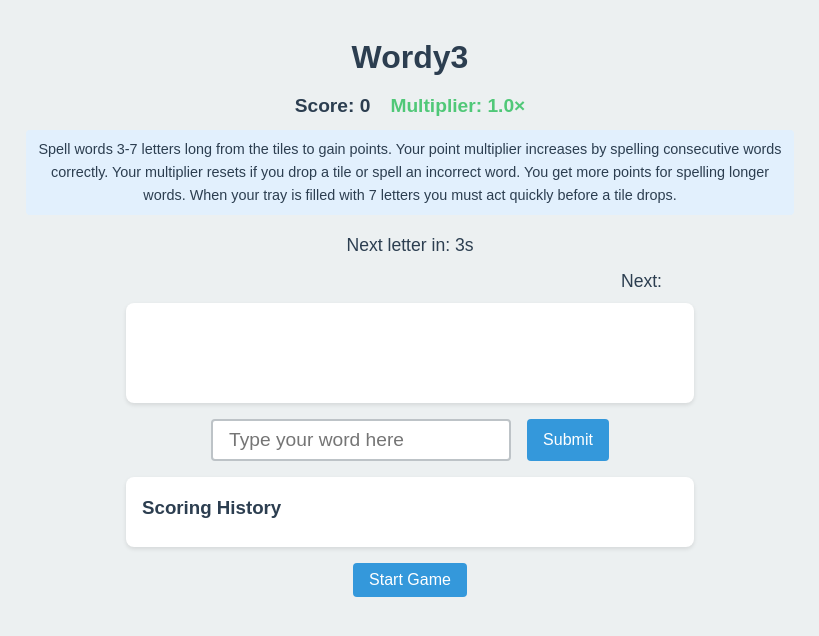
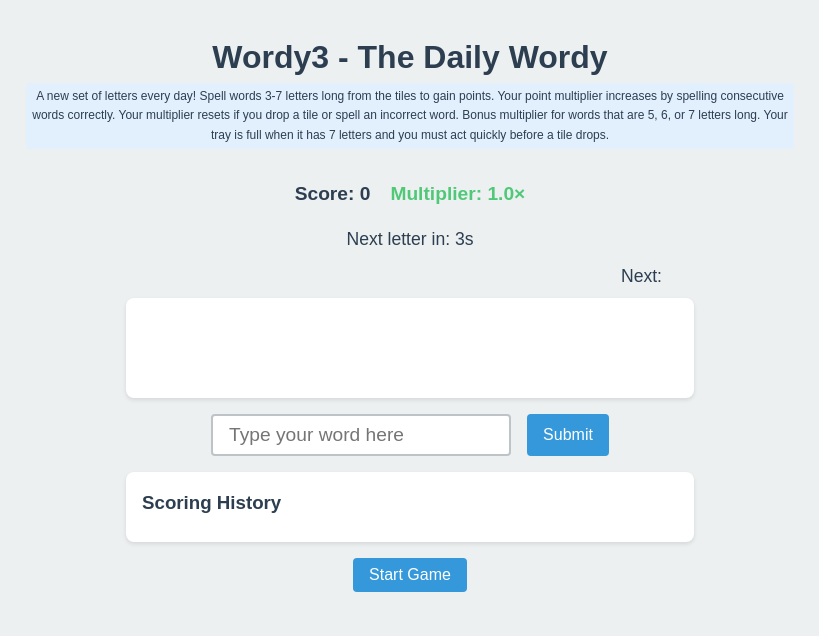
Before and after one commit to schulmn/wordy3, a website built with Vite: page src/index.html in a window 1280 px wide. Shown: the whole page, without its empty margins (230-1049 px from the left). Built offline with nearby package versions, Linux system fonts and the light colour scheme; no server answers.

```diff
--- a/src/index.html
+++ b/src/index.html
@@ -3,7 +3,7 @@
 <head>
     <meta charset="UTF-8">
     <meta name="viewport" content="width=device-width, initial-scale=1.0">
-    <title>Wordy3</title>
+    <title>Wordy3 - The Daily Wordy</title>
     <link rel="stylesheet" href="styles/main.css">
 </head>
 <body>
@@ -46,13 +46,13 @@
     <div id="error-message" class="error-message hidden"></div>
     <div class="game-container">
         <header>
-            <h1>Wordy3</h1>
+            <h1>Wordy3 - The Daily Wordy</h1>
+            <div class="daily-info">
+                <p>A new set of letters every day! Spell words 3-7 letters long from the tiles to gain points. Your point multiplier increases by spelling consecutive words correctly. Your multiplier resets if you drop a tile or spell an incorrect word. Bonus multiplier for words that are 5, 6, or 7 letters long. Your tray is full when it has 7 letters and you must act quickly before a tile drops.</p>
+            </div>
             <div class="game-info">
                 <div class="score-display">Score: <span id="score">0</span></div>
                 <div class="multiplier-display">Multiplier: <span id="current-multiplier">1.0</span>×</div>
-            </div>
-            <div class="daily-info">
-                <p>Spell words 3-7 letters long from the tiles to gain points. Your point multiplier increases by spelling consecutive words correctly. Your multiplier resets if you drop a tile or spell an incorrect word. You get more points for spelling longer words. When your tray is filled with 7 letters you must act quickly before a tile drops.</p>
             </div>
         </header>
 
--- a/src/styles/main.css
+++ b/src/styles/main.css
@@ -33,6 +33,10 @@
     margin-bottom: 1rem;
 }
 
+header h1 {
+    margin-bottom: 0; /* Remove bottom margin */
+}
+
 h1 {
     color: var(--primary-color);
     margin-bottom: 0.5rem;
@@ -43,7 +47,7 @@
     gap: 20px;
     align-items: center;
     justify-content: center;
-    margin-bottom: 0.5rem;
+    margin-top: 30px; /* Add more space between the directions and the score/multiplier line */
 }
 
 .score-display, .multiplier-display {
@@ -56,12 +60,12 @@
 }
 
 .daily-info {
-    margin-top: 0.5rem;
-    padding: 0.5rem;
+    font-size: 0.75em; /* Make the font size smaller */
+    margin-top: 0; /* Remove any top margin */
+    padding: 0.25rem; /* Reduce padding */
     background-color: #e2f0fd;
     border-radius: 4px;
     text-align: center;
-    font-size: 0.9rem;
     color: var(--primary-color);
 }
 
```
